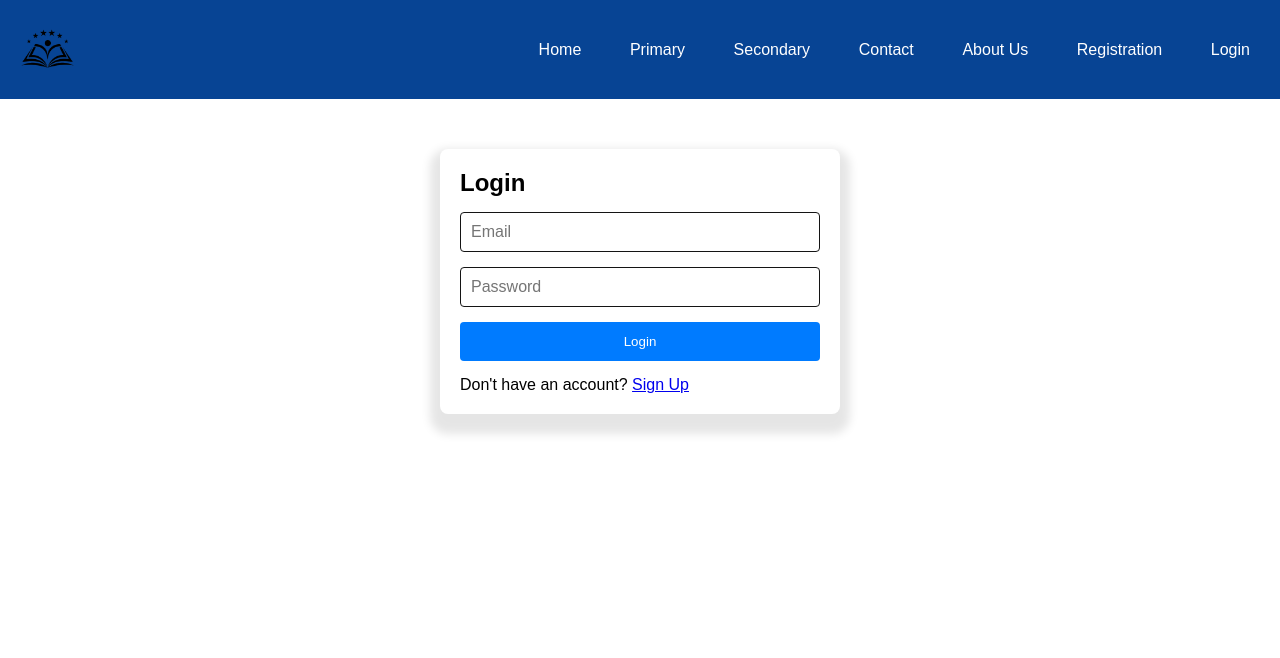
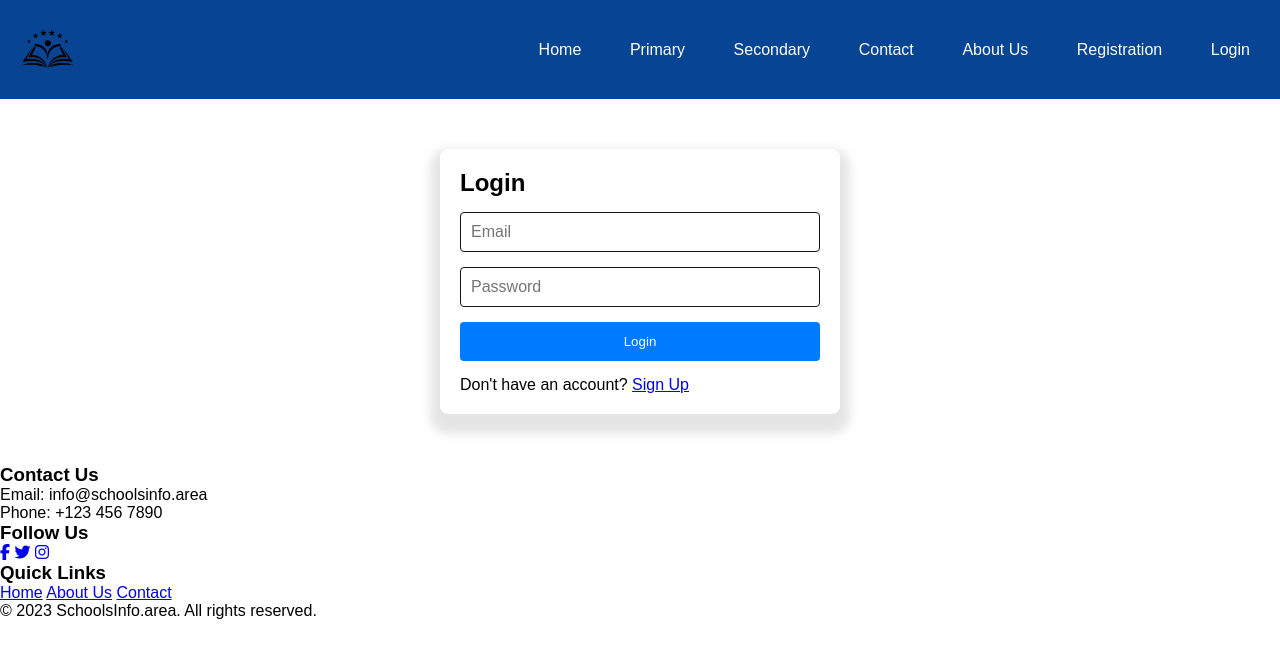
Before and after one commit to ummehani2006/new-projectt, a plain HTML site: page login.html in a window 1280 px wide. Drawn offline with Linux system fonts and the light colour scheme.

Commit message:
Update login.html

```diff
--- a/login.html
+++ b/login.html
@@ -54,7 +54,30 @@
                 <p>Already have an account? <a href="#" class="toggle-form">Login</a></p>
             </form>
         </div>
-
+<footer>
+        <div class="footer-container">
+            <div class="footer-section">
+                <h3>Contact Us</h3>
+                <p>Email: info@schoolsinfo.area</p>
+                <p>Phone: +123 456 7890</p>
+            </div>
+            <div class="footer-section">
+                <h3>Follow Us</h3>
+                <a href="#"><i class="fab fa-facebook-f"></i></a>
+                <a href="#"><i class="fab fa-twitter"></i></a>
+                <a href="#"><i class="fab fa-instagram"></i></a>
+            </div>
+            <div class="footer-section">
+                <h3>Quick Links</h3>
+                <a href="#home">Home</a>
+                <a href="#about">About Us</a>
+                <a href="#contact">Contact</a>
+            </div>
+        </div>
+        <div class="footer-bottom">
+            <p>&copy; 2023 SchoolsInfo.area. All rights reserved.</p>
+        </div>
+    </footer>
 
        </div>
 
```
